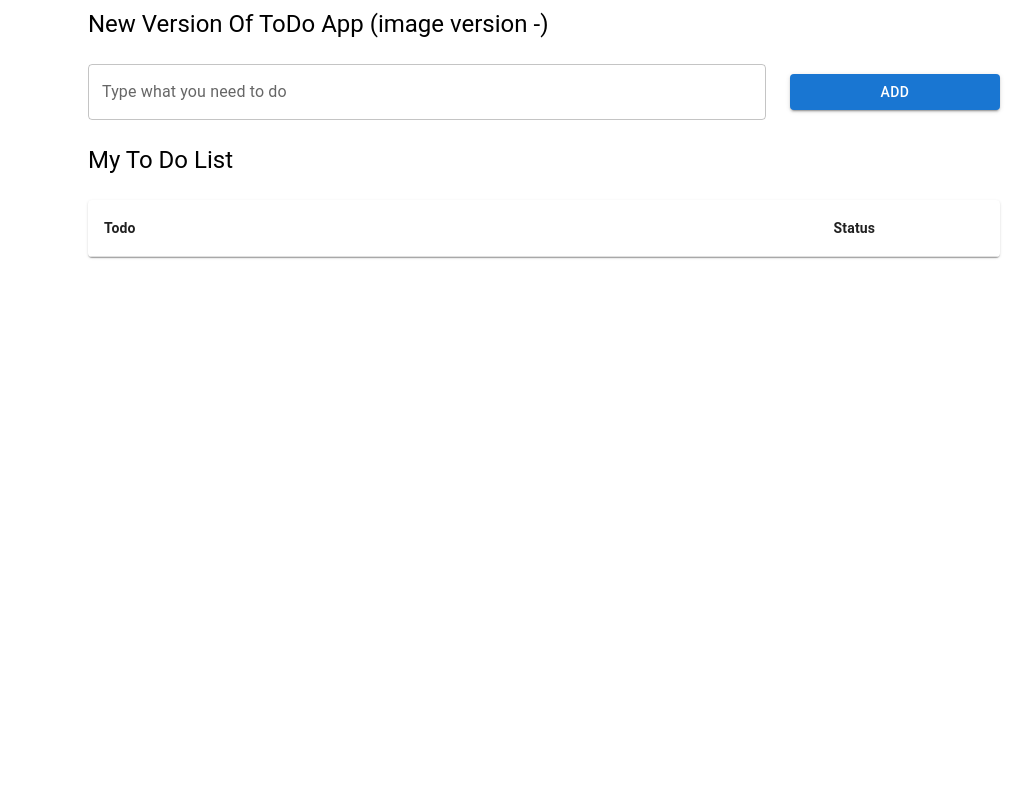
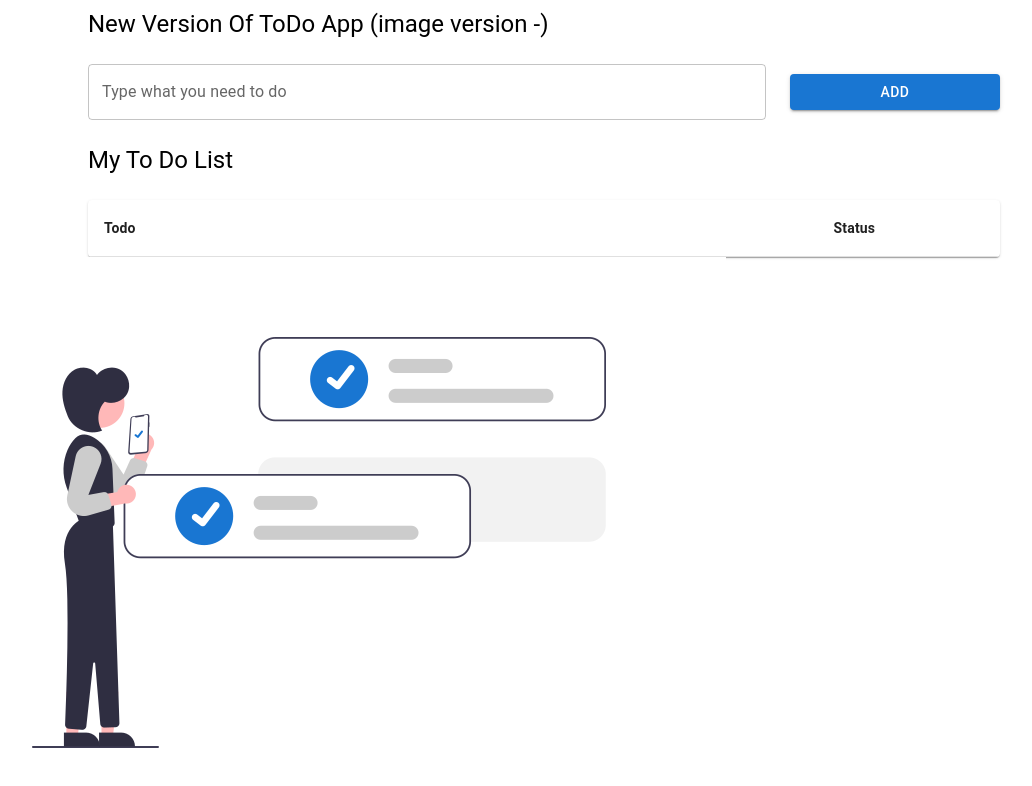
Before and after one commit to melmanm/docker-todo-app, a React (Create React App) app in the folder frontend/: page / in a window 1280 px wide. Shown: the top 786 px of the page, without its empty margins (96-1128 px from the left). Built offline with nearby package versions, Linux system fonts and the light colour scheme.

Commit message:
added pictrue

```diff
--- a/frontend/src/index.js
+++ b/frontend/src/index.js
@@ -6,6 +6,7 @@ ReactDOM.render(
   <div>
     <App>
     </App>
+    <img src="pictrue.png"/>
   </div>,
   document.getElementById('root')
 );
```
Also changed, not shown: frontend/public/pictrue.png (added).
